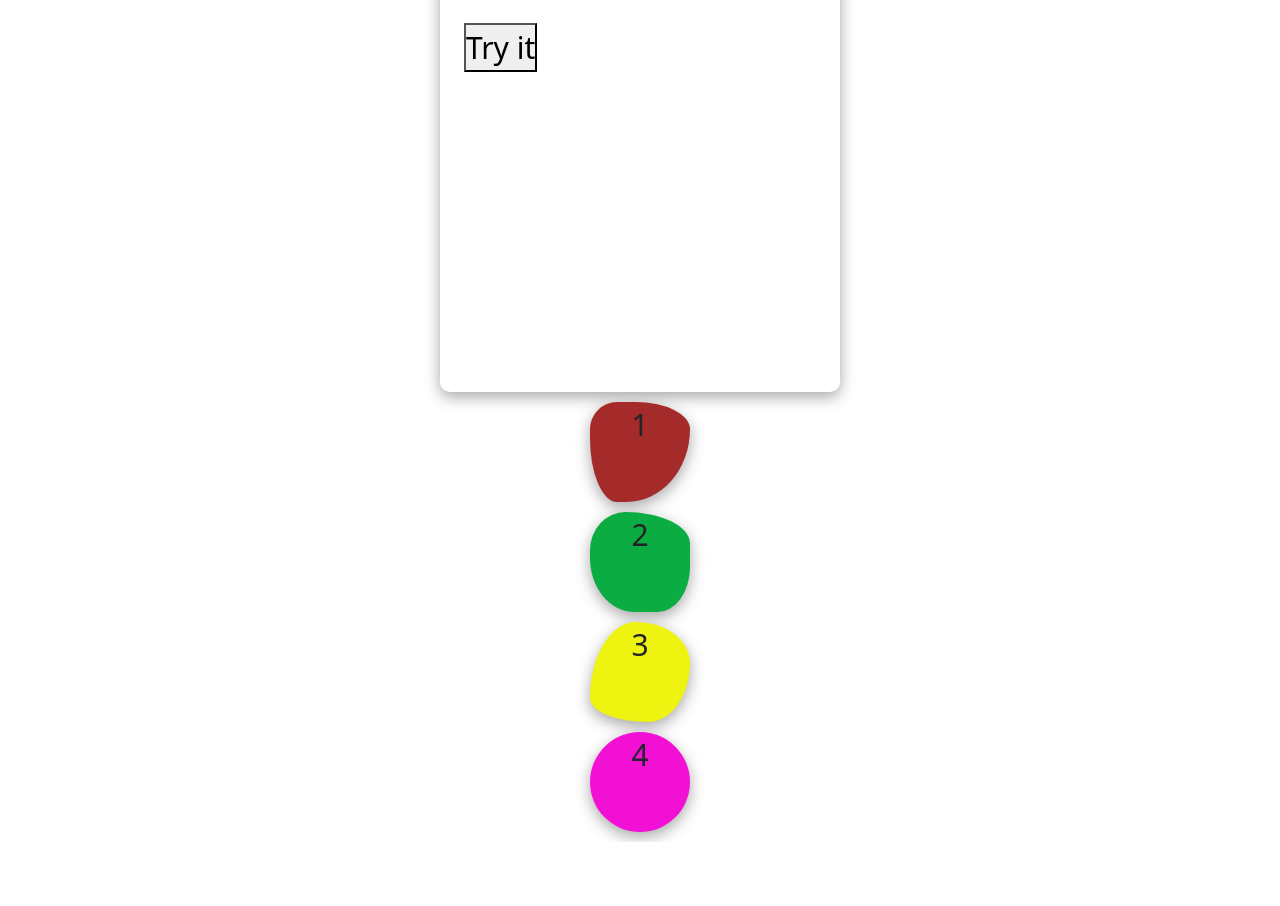
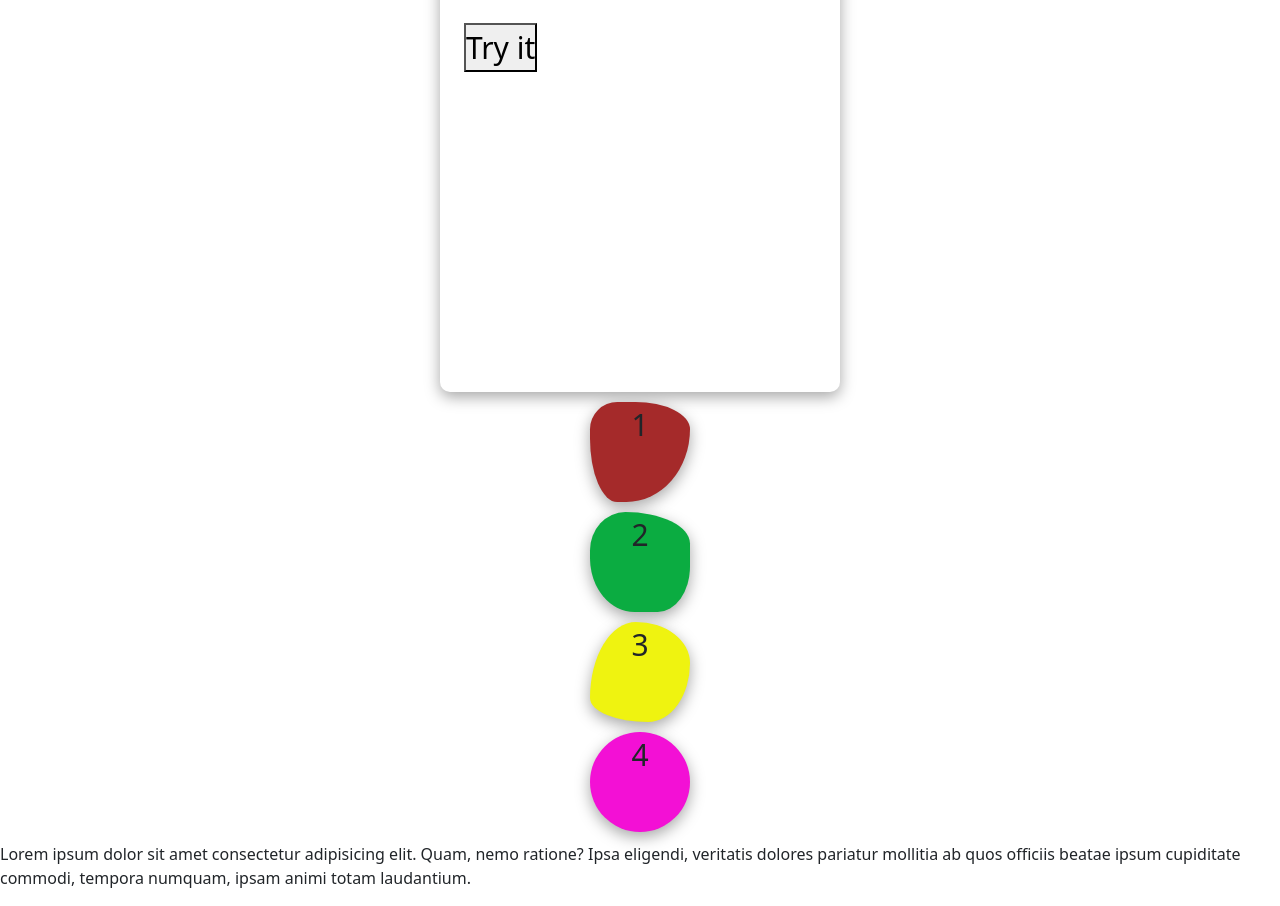
Before and after one commit to imarifluqman/SMIT-Batch8, a plain HTML site: page index.html in a window 1280 px wide. Shown: the part 192-1098 px from the top of the page. Before the commit the page ends 1034 px from the top, so only its background shows below. Drawn offline with nearby package versions, Linux system fonts and the light colour scheme.

Commit message:
paragraph added

```diff
--- a/index.html
+++ b/index.html
@@ -28,8 +28,9 @@
     <div class="div3">3</div>
     <div class="div4">4</div>
 
-
-
+    <p>Lorem ipsum dolor sit amet consectetur adipisicing elit. Quam, nemo ratione? Ipsa eligendi, veritatis dolores
+        pariatur mollitia ab quos officiis beatae ipsum cupiditate commodi, tempora numquam, ipsam animi totam
+        laudantium.</p>
     <!-- JavaScript Bundle with Popper -->
     <script src="https://cdn.jsdelivr.net/npm/bootstrap@5.1.3/dist/js/bootstrap.bundle.min.js"
         integrity="sha384-ka7Sk0Gln4gmtz2MlQnikT1wXgYsOg+OMhuP+IlRH9sENBO0LRn5q+8nbTov4+1p"
```
